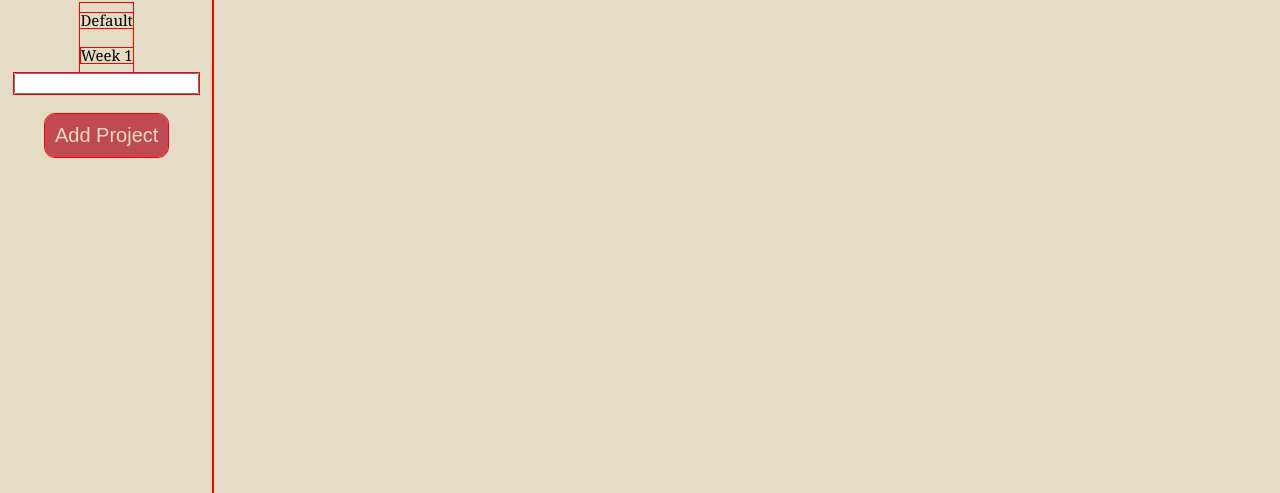
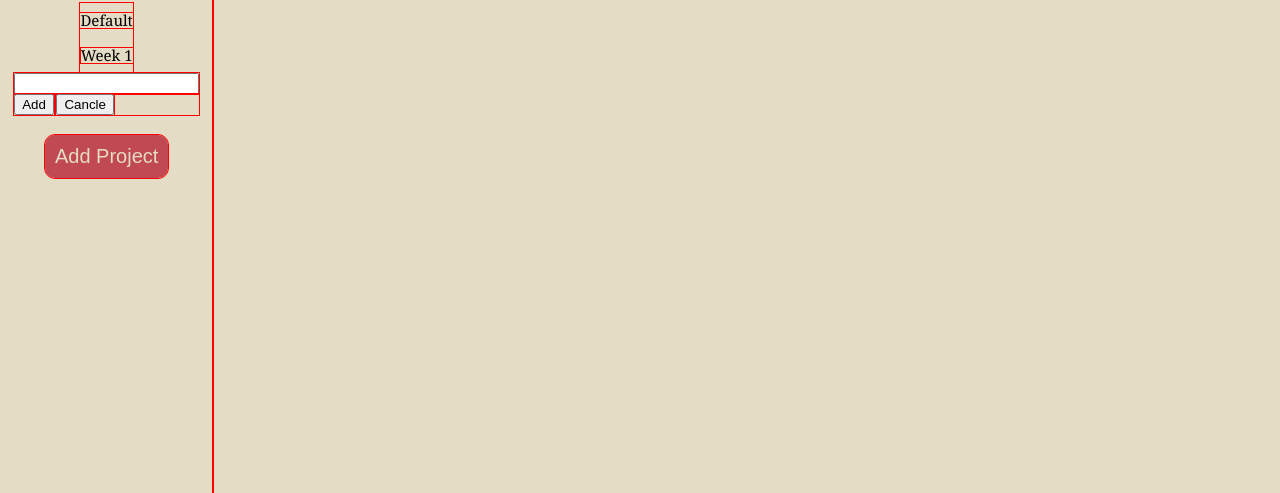
Before and after one commit to mhjarvis/odin-to-do-list, a website built with webpack: page dist/index.html in a window 1280 px wide. Shown: the part 239-732 px from the top of the page. Built offline with nearby package versions, Linux system fonts and the light colour scheme.

Commit message:
Add project-action buttons (add, cancel)

```diff
--- a/dist/index.html
+++ b/dist/index.html
@@ -21,8 +21,12 @@
             </div>
 
             <div class="project-form-container">
-                <form action="" class="project-form center">
+                <form action="" class="project-form">
                     <input type="text" name="project-name" id="project-name" required>
+                    <div class="project-action">
+                        <button class="add-button">Add</button>
+                        <button class="cancel-button">Cancle</button>
+                    </div>
                 </form>
             </div>
 
```
